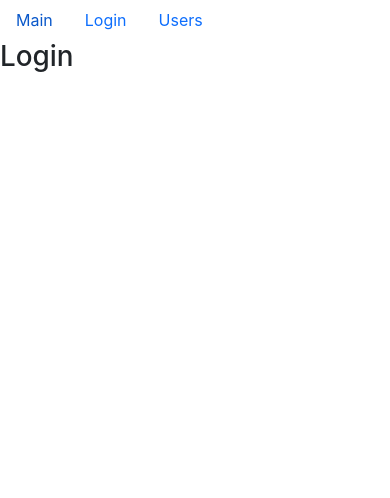
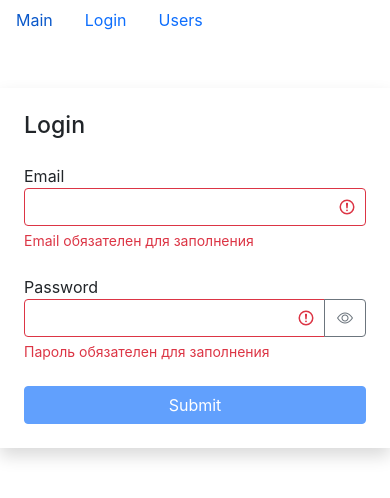
Before and after one commit to Undefined-deve1oper/fast-company-react, a React (Create React App) app: page /login in a window 390 px wide. Shown: the top 498 px of the page. Built offline with nearby package versions, Linux system fonts and the light colour scheme.

Commit message:
forms 1 part main home work

```diff
--- a/src/app/App.js
+++ b/src/app/App.js
@@ -1,5 +1,5 @@
 import React from "react";
-import { Route, Switch } from "react-router-dom";
+import { Redirect, Route, Switch } from "react-router-dom";
 import Main from "./layouts/main";
 import Login from "./layouts/login";
 import Users from "./layouts/users";
@@ -10,9 +10,10 @@
         <div>
             <NavBar/>
             <Switch>
+                <Route path="/users/:userId?" component={Users}/>
+                <Route path="/login" component={Login}/>
                 <Route path="/" exact component={Main}/>
-                <Route path="/login" component={Login}/>
-                <Route path="/users/:userId?" component={Users}/>
+                <Redirect to="/"/>
             </Switch>
         </div>
     );
--- /dev/null
+++ b/src/app/components/UsersFilter.jsx
@@ -0,0 +1,24 @@
+import React from "react";
+import PropTypes from "prop-types";
+
+const UsersFilter = ({ filter, setFilter }) => {
+    return (
+        <div className="input-group mb-3">
+            <i className="bi bi-search input-group-text"></i>
+            <input
+                type="text"
+                className="form-control"
+                placeholder="Search..."
+                value={filter}
+                onChange={e => setFilter(e.target.value)}
+            />
+        </div>
+    );
+};
+
+UsersFilter.propTypes = {
+    filter: PropTypes.string.isRequired,
+    setFilter: PropTypes.func.isRequired
+};
+
+export default UsersFilter;
--- /dev/null
+++ b/src/app/components/textField.jsx
@@ -0,0 +1,53 @@
+import React, { useState } from "react";
+import PropTypes from "prop-types";
+
+const TextField = ({ label, type, name, value, onChange, error }) => {
+    const [showPassword, setShowPassword] = useState(false);
+    const getInputClasses = () => {
+        return "form-control" + (error ? " is-invalid" : "");
+    };
+    const toggleShowPassword = () => {
+        setShowPassword((prevState) => !prevState);
+    };
+
+    return (
+        <div className="mb-4">
+            <label htmlFor={name}> { label }</label>
+            <div className={`input-group ${error ? "has-validation" : ""}`}>
+                <input
+                    type={showPassword ? "text" : type}
+                    id={name}
+                    name={name}
+                    value={value}
+                    onChange={onChange}
+                    className={getInputClasses()}
+                />
+                {type === "password" && (
+                    <button className="btn btn-outline-secondary" type="button" onClick={toggleShowPassword}>
+                        <i
+                            className={
+                                "bi bi-eye" + (showPassword ? "-slash" : "")
+                            }
+                        ></i>
+                    </button>
+                )}
+                {error && (<div className="invalid-feedback">{error}</div>)}
+            </div>
+        </div>
+    );
+};
+
+TextField.defaultProps = {
+    type: "text"
+};
+
+TextField.propTypes = {
+    label: PropTypes.string.isRequired,
+    name: PropTypes.string.isRequired,
+    value: PropTypes.string.isRequired,
+    onChange: PropTypes.func.isRequired,
+    type: PropTypes.string,
+    error: PropTypes.string
+};
+
+export default TextField;
--- /dev/null
+++ b/src/app/hooks/useFilter.js
@@ -0,0 +1,9 @@
+import { useMemo } from "react";
+
+export const useFilter = (users, query) => {
+    const searchAndSearchedUsers = useMemo(() => {
+        return users.filter((user) => user.name.toLowerCase().trim().includes(query.toLowerCase().trim()));
+    }, [query, users]);
+
+    return searchAndSearchedUsers;
+};
--- a/src/app/layouts/login.jsx
+++ b/src/app/layouts/login.jsx
@@ -1,7 +1,89 @@
-import React from "react";
+import React, { useEffect, useState } from "react";
+import TextField from "../components/textField";
+import { validator } from "../utils/validator";
 
 const Login = () => {
-    return <h1>Login</h1>;
+    const [data, setData] = useState({ email: "", password: "" });
+    const [errors, setErrors] = useState({});
+    const validatorConfig = {
+        email: {
+            isRequired: {
+                message: "Email обязателен для заполнения"
+            },
+            isEmail: {
+                message: "Email введен не корректно"
+            }
+        },
+        password: {
+            isRequired: {
+                message: "Пароль обязателен для заполнения"
+            },
+            isCapitalSymbol: {
+                message: "Пароль должен содержать хотя бы одну заглавную букву"
+            },
+            isContainDigit: {
+                message: "Пароль должен содержать хотя бы одно число"
+            },
+            min: {
+                message: `Пароль должен состоять минимум из 8 символов`,
+                value: 8
+            }
+        }
+    };
+    const isValid = Object.keys(errors).length === 0;
+
+    useEffect(() => {
+        validate();
+    }, [data]);
+
+    const handleChange = ({ target }) => {
+        setData((prevState) => ({
+            ...prevState,
+            [target.name]: target.value
+        }));
+    };
+    const handleSubmit = (e) => {
+        e.preventDefault();
+        const isValid = validate();
+        if (!isValid) return null;
+    };
+    const validate = () => {
+        const errors = validator(data, validatorConfig);
+        setErrors(errors);
+        return Object.keys(errors).length === 0;
+    };
+
+    return (
+        <div className="container mt-5">
+            <div className="row">
+                <div className="col-md-6 offset-md-3 shadow p-4">
+                    <h3 className="mb-4">Login</h3>
+                    <form onSubmit={handleSubmit}>
+                        <TextField
+                            id="email"
+                            name="email"
+                            label="Email"
+                            value={data.email}
+                            onChange={handleChange}
+                            error={errors.email}
+                        />
+                        <TextField
+                            id="password"
+                            name="password"
+                            label="Password"
+                            type="password"
+                            value={data.password}
+                            onChange={handleChange}
+                            error={errors.password}
+                        />
+                        <button disabled={!isValid} className="btn btn-primary w-100 mx-auto">
+                            Submit
+                        </button>
+                    </form>
+                </div>
+            </div>
+        </div>
+    );
 };
 
 export default Login;
--- /dev/null
+++ b/src/app/utils/validator.js
@@ -0,0 +1,49 @@
+export function validator(data, config) {
+    const errors = {};
+
+    function validate(validateMethod, data, config) {
+        let statusValidate;
+        switch (validateMethod) {
+        case "isRequired":
+            statusValidate = data.trim() === "";
+            break;
+        case "isEmail": {
+            const emailRegExp = /^\S+@\S+\.\S+$/g;
+            statusValidate = !emailRegExp.test(data);
+            break;
+        }
+        case "isCapitalSymbol": {
+            const capitalRegExp = /[A-Z]+/g;
+            statusValidate = !capitalRegExp.test(data);
+            break;
+        }
+        case "isContainDigit": {
+            const digitRegExp = /\d+/g;
+            statusValidate = !digitRegExp.test(data);
+            break;
+        }
+        case "min": {
+            statusValidate = data.length < config.value;
+            break;
+        }
+        default:
+            break;
+        }
+        if (statusValidate) return config.message;
+    }
+
+    for (const fieldName in data) {
+        for (const validateMethod in config[fieldName]) {
+            const error = validate(
+                validateMethod,
+                data[fieldName],
+                config[fieldName][validateMethod]
+            );
+
+            if (error && !errors[fieldName]) {
+                errors[fieldName] = error;
+            }
+        }
+    }
+    return errors;
+}
```
Also changed, not shown: src/app/components/usersList.jsx (+43 -29 lines).
